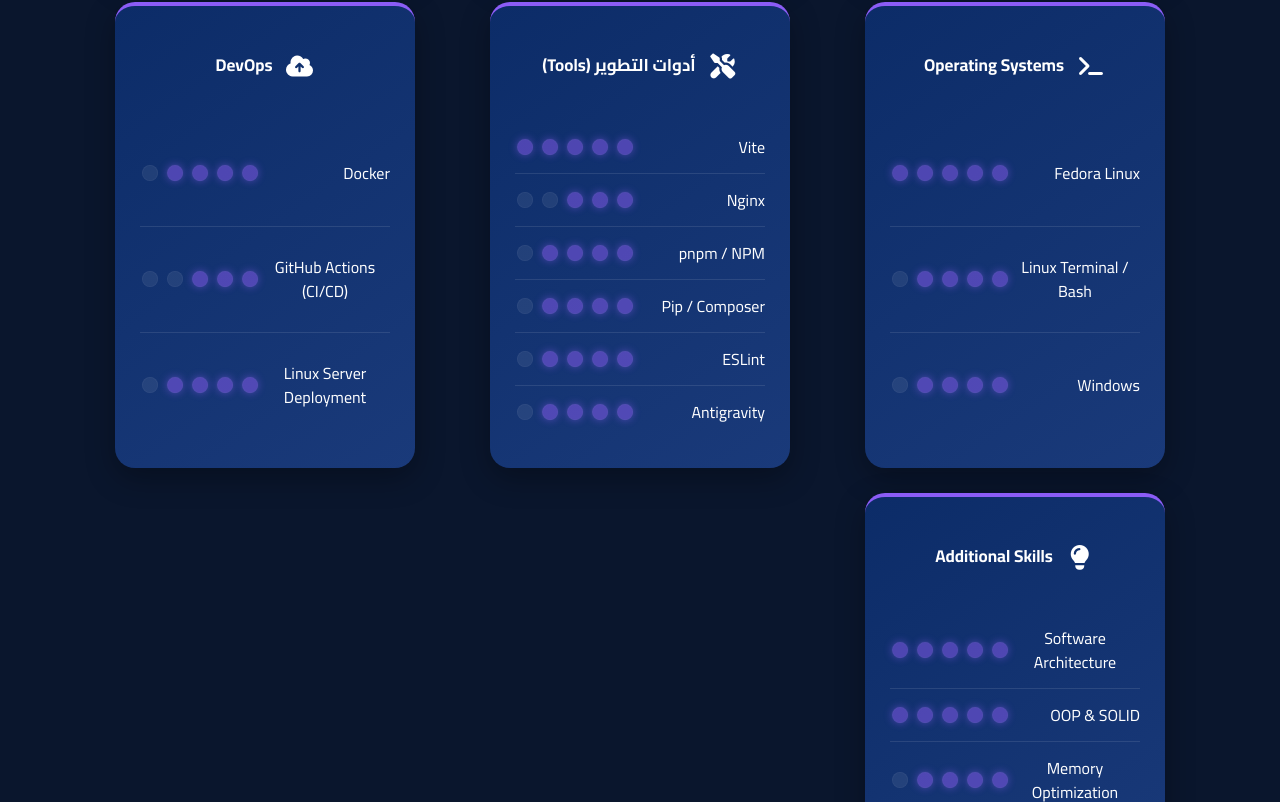
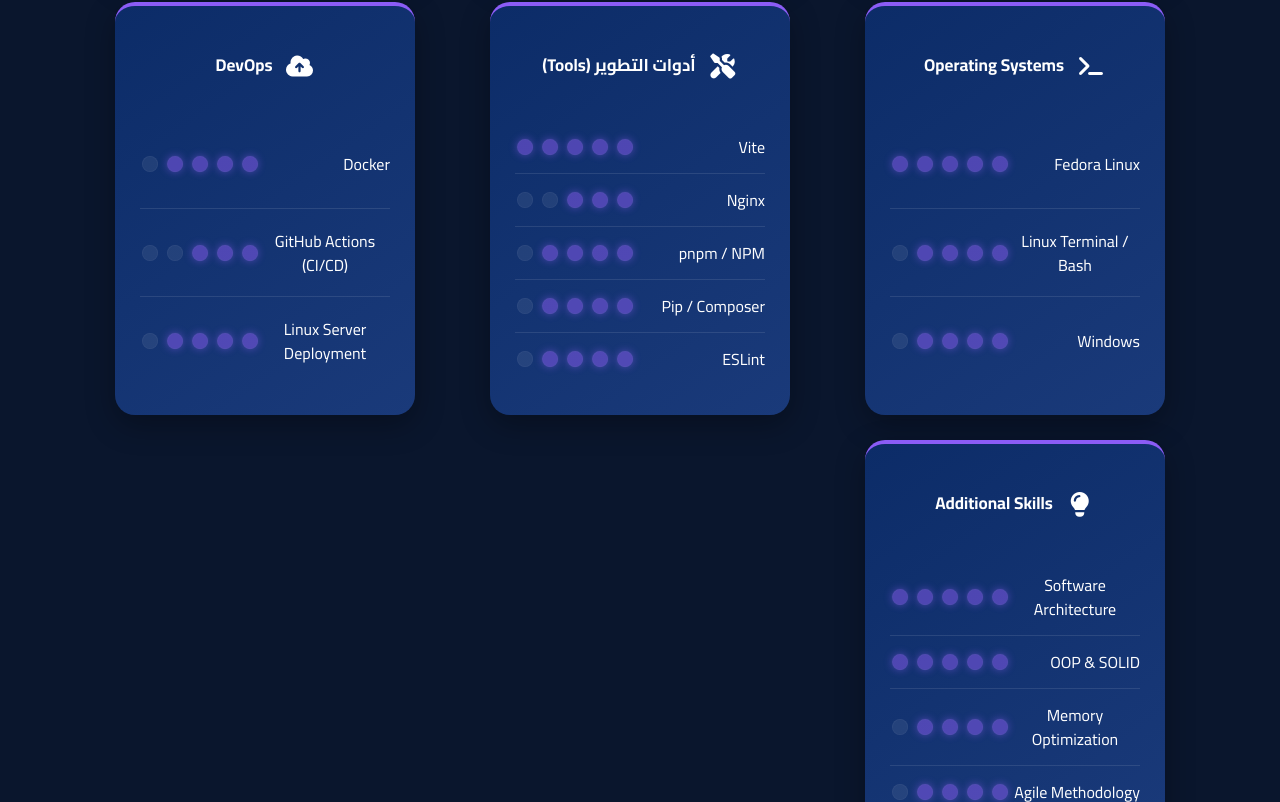
Before and after one commit to CWD2500/qwerty_po, a React (Vite) app: page / in a window 1280 px wide. Shown: the part 1595-2397 px from the top of the page. Built offline with nearby package versions, Linux system fonts and the light colour scheme; no server answers.

Commit message:
Update Skills.jsx

```diff
--- a/src/WebPage/Skills.jsx
+++ b/src/WebPage/Skills.jsx
@@ -424,16 +424,7 @@
                 <div className="dot"></div>
               </div>
             </li>
-            <li>
-              <span>Antigravity</span>
-              <div className="skill-dots">
-                <div className="dot active"></div>
-                <div className="dot active"></div>
-                <div className="dot active"></div>
-                <div className="dot active"></div>
-                <div className="dot"></div>
-              </div>
-            </li>
+
           </ul>
         </div>
 
```
